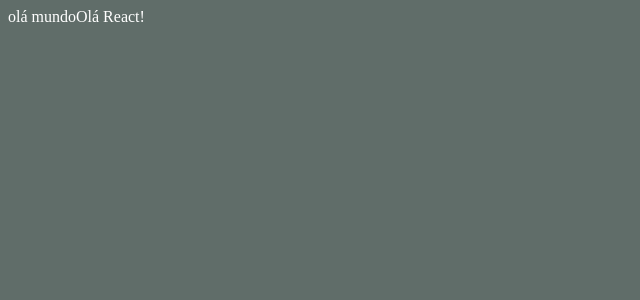
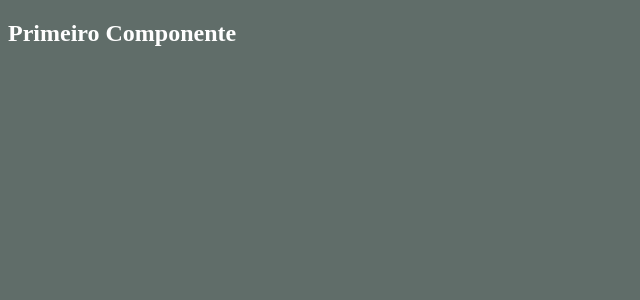
Before and after one commit to JoaoPedroDSS/fundamentos-nome, a React (Create React App) app: page / in a window 1280 px wide. Shown: the top 300 px of the page, without its empty margins (0-640 px from the left). Built offline with nearby package versions, Linux system fonts and the light colour scheme.

Commit message:
usando componentes

```diff
--- /dev/null
+++ b/src/components/basicos/Primeiro.js
@@ -0,0 +1,4 @@
+import React from "react"
+export default function Primeiro(){
+    return <h2>Primeiro Componente</h2>
+}
--- a/src/index.js
+++ b/src/index.js
@@ -1,13 +1,14 @@
 import './index.css'
 import ReactDOM from 'react-dom'
 import React from 'react'
-
+import Primeiro from './components/basicos/Primeiro'
 
 const tag = 'olá mundo'
 ReactDOM.render(
     <div>
-        {tag}
-        Olá React!
+       <Primeiro>
+       </Primeiro>
+       {/*como pode ver o componente é chamado como uma tag*/}
     </div>,
     document.getElementById('root')
 )
```
